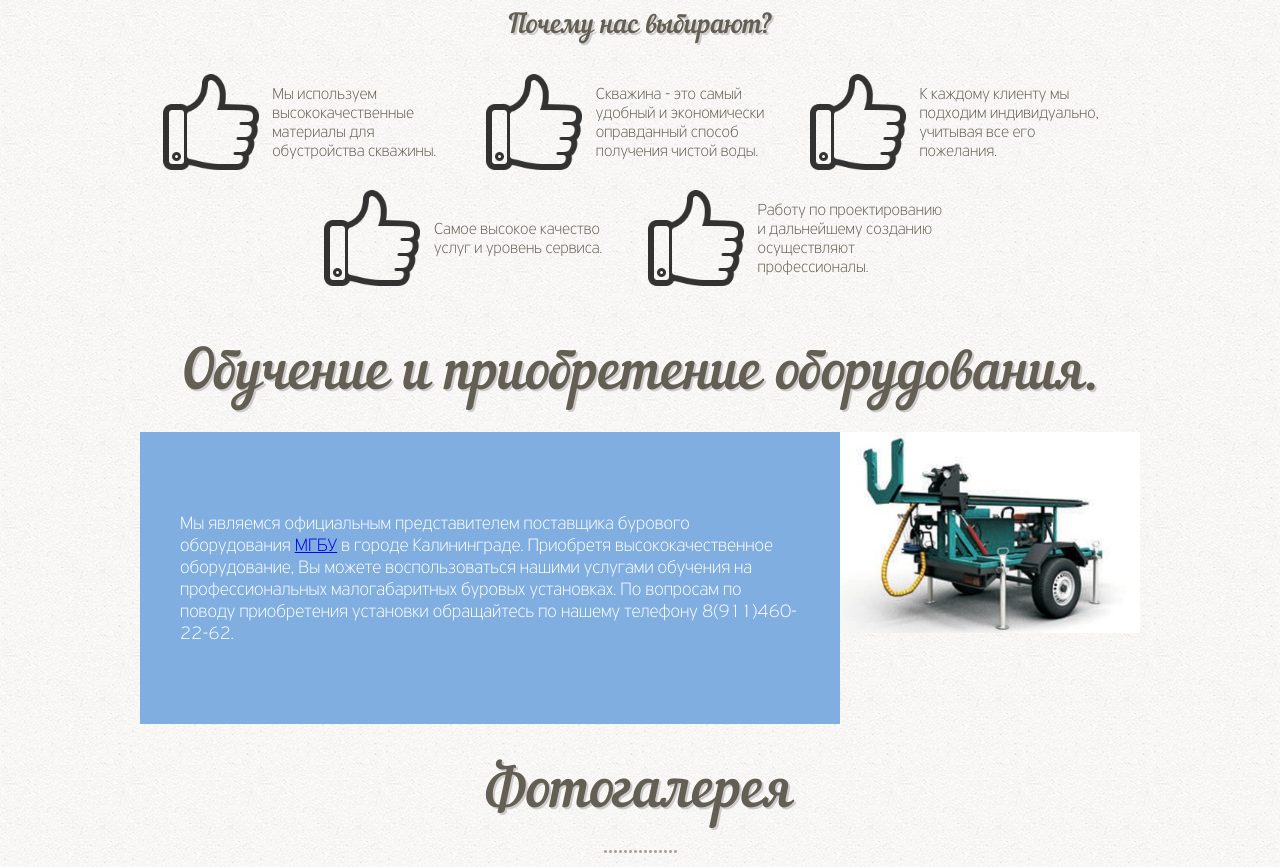
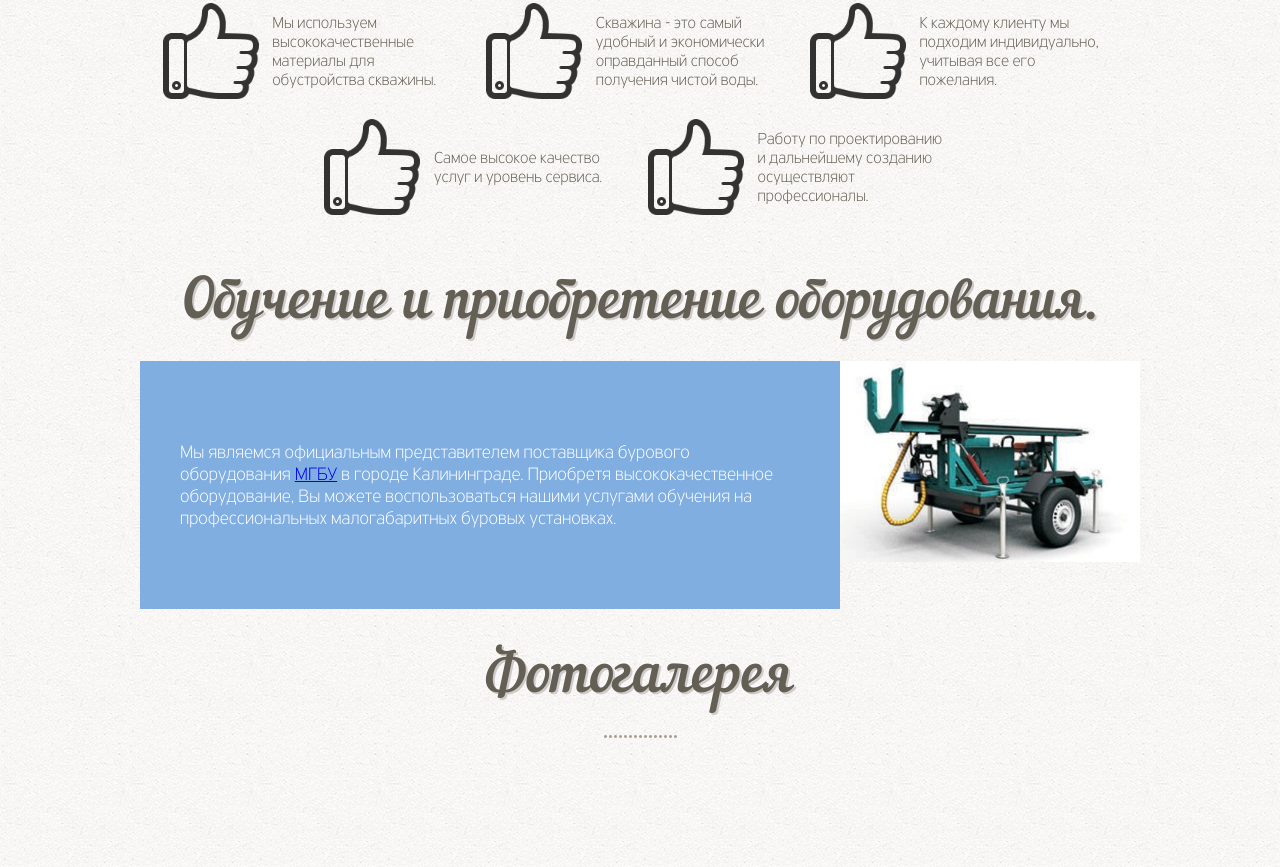
Before and after one commit to SweetyVioletta/sweetyvioletta.github.io, a plain HTML site: page index.html in a window 1280 px wide. Shown: the part 1847-2714 px from the top of the page. Drawn offline with nearby package versions, Linux system fonts and the light colour scheme; some packages are replaced by stand-ins of ours; a script that the page names is missing.

Commit message:
Update index.html
delete phone

```diff
--- a/index.html
+++ b/index.html
@@ -26,7 +26,6 @@
 				<p>Контакты: </p>
 				<p>телефон: 8(921)614-39-40</p>
 				<p>e-mail:  <a href = "mailto:texnik07@mail.ru">texnik07@mail.ru</a></p>
-				<p><a href="https://vk.com/id59708717" target="_blank"><img src="/img/vk.png" alt=""></a></p>
 			</div>
 			<div class="clearfix"></div>
 		</div>
@@ -93,7 +92,7 @@
 			<h2>Обучение и приобретение оборудования.</h2>
 
 			<div class="left">
-			<p>Мы являемся официальным представителем поставщика бурового оборудования <a href='http://spbprofbur.com'>МГБУ</a> в городе  Калининграде. Приобретя высококачественное оборудование, Вы можете воспользоваться нашими услугами обучения на профессиональных малогабаритных буровых установках. По вопросам по поводу приобретения установки обращайтесь по нашему телефону 8(911)460-22-62.</p>
+			<p>Мы являемся официальным представителем поставщика бурового оборудования <a href='http://spbprofbur.com'>МГБУ</a> в городе  Калининграде. Приобретя высококачественное оборудование, Вы можете воспользоваться нашими услугами обучения на профессиональных малогабаритных буровых установках.</p>
 			</div>
 			<div class="right">
 				<img src="/img/bur.jpg" class='line' alt="">
```
